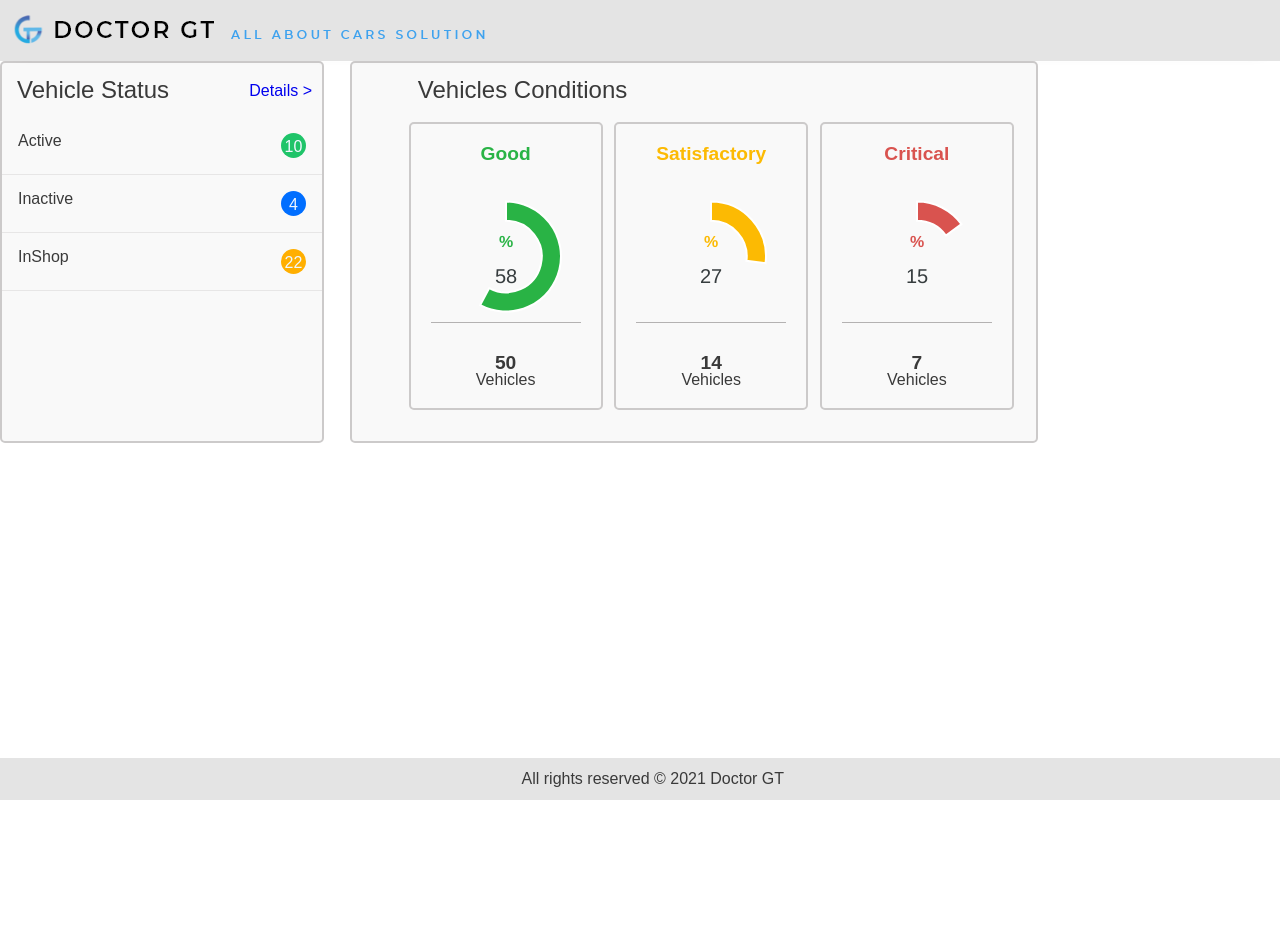
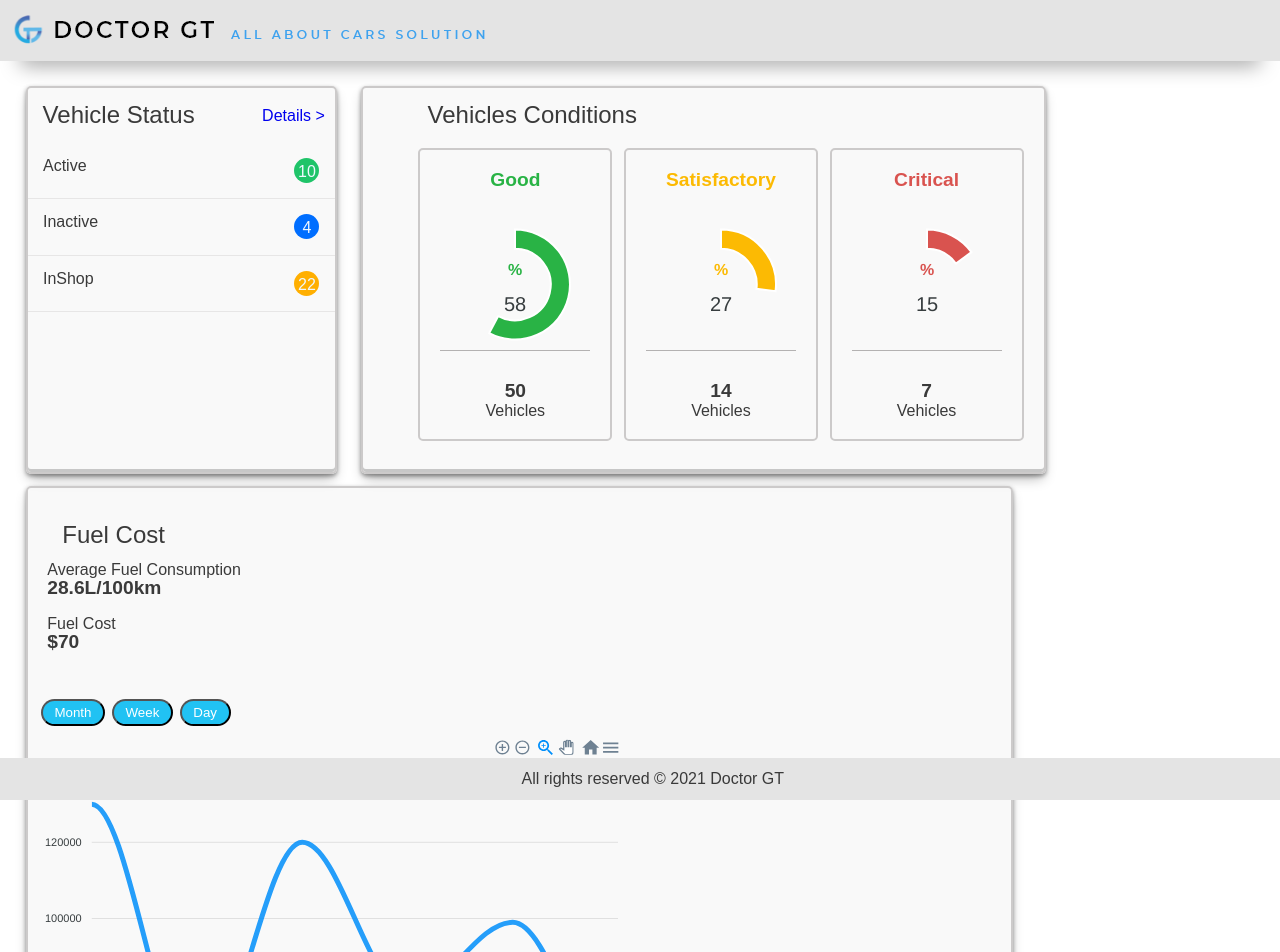
Before and after one commit to nooromari/doctor-front-dashboard, a React (Create React App) app: page / in a window 1280 px wide. Shown: the top 952 px of the page. Before the commit the page ends 800 px from the top, so only its background shows below. Built offline with nearby package versions, Linux system fonts and the light colour scheme.

Commit message:
add Fuel Cost chart

```diff
--- a/src/App.css
+++ b/src/App.css
@@ -10,6 +10,7 @@
 main{
   display: flex;
   flex-wrap: wrap;
+  margin: 2%;
 }
 
 h2{
@@ -23,7 +24,7 @@ h2{
   padding: 1%;
   height: 10%;
   background-color: rgb(228, 228, 228);
-  box-shadow: rgba(97, 96, 96, 0.418) 0px 2px 20px -20px;
+  box-shadow: rgba(0, 0, 0, 0.35) 0px 25px 20px -20px;
 }
 
 .footer{
@@ -41,6 +42,7 @@ h2{
   width: 25%;
   background-color: rgba(245, 245, 245, 0.548);
   border-radius: 5px;
+  box-shadow: rgba(0, 0, 0, 0.4) 0px 2px 4px, rgba(0, 0, 0, 0.3) 0px 7px 13px -3px, rgba(0, 0, 0, 0.2) 0px -3px 0px inset;
 }
 
 .v_stat{
@@ -97,6 +99,7 @@ h2{
   border: solid 2px rgb(204, 202, 202);
   background-color: rgba(245, 245, 245, 0.548);
   border-radius: 5px;
+  box-shadow: rgba(0, 0, 0, 0.4) 0px 2px 4px, rgba(0, 0, 0, 0.3) 0px 7px 13px -3px, rgba(0, 0, 0, 0.2) 0px -3px 0px inset;
 }
 .all_cond{
   display: flex;
@@ -119,6 +122,7 @@ h2{
 .cond_title, .v_nums{
   font-size: larger;
   font-weight: bold;
+  padding-bottom: 2%;
 }
 
 #Good{
@@ -134,3 +138,44 @@ h2{
 }
 
 /* consumption design  */
+
+.container3{
+  width: 80%;
+  background-color: rgba(245, 245, 245, 0.548);
+  border: solid 2px rgb(204, 202, 202);
+  border-radius: 5px;
+  margin: 1% 0;
+  box-shadow: rgba(0, 0, 0, 0.4) 0px 2px 4px, rgba(0, 0, 0, 0.3) 0px 7px 13px -3px, rgba(0, 0, 0, 0.2) 0px -3px 0px inset;
+}
+
+.fuel_cost{
+  padding: 2%;
+}
+.p{
+  padding: 10px;
+}
+.fuel_cost:only-child{
+}
+
+.butns{
+  width: 20%;
+  display: flex;
+  justify-content: space-around;
+  margin: 1%;
+}
+
+button{
+  color: rgb(255, 255, 255);
+  padding: 2% 6%;
+  border-radius: 20px;
+  background-color: rgb(33, 194, 243);
+}
+
+button:hover{
+  background-color: rgba(33, 194, 243, 0.473);
+  box-shadow: 0 12px 16px 0 rgba(0,0,0,0.24), 0 17px 50px 0 rgba(0,0,0,0.19);
+}
+
+button:active{
+  background-color: cadetblue;
+}
--- a/src/App.js
+++ b/src/App.js
@@ -2,41 +2,75 @@ import './App.css';
 import Footer from './components/basic/Footer';
 import Header from './components/basic/Header';
 import Condition from './components/Condition';
+import LineChart from './components/LineChart';
 import Status from './components/Status';
 
 function App() {
-  const stats =[
+  const stats = [
     {
-      stat : "Active",
-      number : "10",
+      stat: "Active",
+      number: "10",
     },
     {
-      stat : "Inactive",
-      number :4,
+      stat: "Inactive",
+      number: 4,
     },
     {
-      stat : "InShop",
-      number : 22,
+      stat: "InShop",
+      number: 22,
     }
   ]
 
-  const conditions =[
+  const conditions = [
     {
-      condition : "Good",
-      percent : 58 ,
-      number : 50,
+      condition: "Good",
+      percent: 58,
+      number: 50,
     },
     {
-      condition : "Satisfactory",
-      percent : 27 ,
-      number :14,
+      condition: "Satisfactory",
+      percent: 27,
+      number: 14,
     },
     {
-      condition : "Critical",
-      percent : 15,
-      number : 7,
+      condition: "Critical",
+      percent: 15,
+      number: 7,
     }
   ]
+
+  const avg_cons = 28.6;
+  const fuel_cost = 70.000;
+
+  const consumption =
+  {
+    per_month: {
+      Jan: 130000,
+      Feb: 60000,
+      Mar: 120000,
+      Apr: 80000,
+      May: 99000,
+      Jun: 60000,
+    },
+    per_week: {
+      Week1: 25000,
+      Week2: 20000,
+      Week3: 10000,
+      Week4: 16000,
+    },
+    per_day:
+    {
+      Sun: 1000,
+      Mon: 500,
+      Tus: 800,
+      Wed: 900,
+      Thu: 1500,
+      Fri: 700,
+      Sat: 1000
+    }
+
+  }
+
 
   return (
     <div className="App">
@@ -46,14 +80,24 @@ function App() {
           <div className="head2">
             <h2>Vehicle Status</h2>
             <a href="#" className="details">Details  &gt;</a>
-        </div>
-        {stats.map((s,i) => <Status key={i} stat={s.stat} n={s.number} />)}
+          </div>
+          {stats.map((s, i) => <Status key={i} stat={s.stat} n={s.number} />)}
         </div>
         <div className="container2">
           <h2>Vehicles Conditions</h2>
           <div className="all_cond">
-          {conditions.map((cond, i) => <Condition key={i} condition={cond.condition} percent={cond.percent} num={cond.number} />)}
+            {conditions.map((cond, i) => <Condition key={i} condition={cond.condition} percent={cond.percent} num={cond.number} />)}
           </div>
+        </div>
+        <div className="container3">
+          <div className="fuel_cost">
+          <h2>Fuel Cost</h2>
+          <p>Average Fuel Consumption</p>
+          <p className="v_nums">{avg_cons}<span>L/100km</span></p>
+          <p>Fuel Cost</p>
+          <p className="v_nums"><span>$</span>{fuel_cost}</p>
+          </div>
+          <LineChart consumption={consumption} />
         </div>
       </main>
       <Footer />
--- /dev/null
+++ b/src/components/LineChart.js
@@ -0,0 +1,63 @@
+import { useState } from "react";
+import Chart from "react-apexcharts";
+
+export default function LineChart(props){
+
+    const [per, setPer] = useState("per_month")
+
+    let x, y;
+    if (per === "per_month" ){
+      x = Object.keys(props.consumption.per_month)
+      y = Object.values(props.consumption.per_month)
+    } else if (per === "per_week") {
+      x = Object.keys(props.consumption.per_week)
+      y = Object.values(props.consumption.per_week)
+    } else if (per === "per_day" ){
+      x = Object.keys(props.consumption.per_day)
+      y = Object.values(props.consumption.per_day)
+    }
+
+    function handleClick(e){
+      e.preventDefault()
+      setPer(e.target.value)
+      // console.log(per);
+
+    }
+
+    const options= {
+      stroke: {
+        curve: 'smooth',
+      },
+        chart: {
+          id: "line"
+        },
+        xaxis: {
+          categories: x,
+        }
+      }
+
+    const series= [
+        {
+          name: "consumption",
+          data: y ,
+        }
+      ]
+
+    return(
+      <div className="r">
+        <div className="butns">
+            <button value={"per_month"} onClick={handleClick}>Month</button>
+            <button value={"per_week"} onClick={handleClick}>Week</button>
+            <button value={"per_day"} onClick={handleClick}>Day</button>
+          </div>
+        <div className="mixed-chart">
+          <Chart
+            options={options}
+            series={series}
+            type="line"
+            width="600"
+          />
+        </div>
+      </div>
+    )
+}
```
Also changed, not shown: src/components/Chart.js (deleted).
